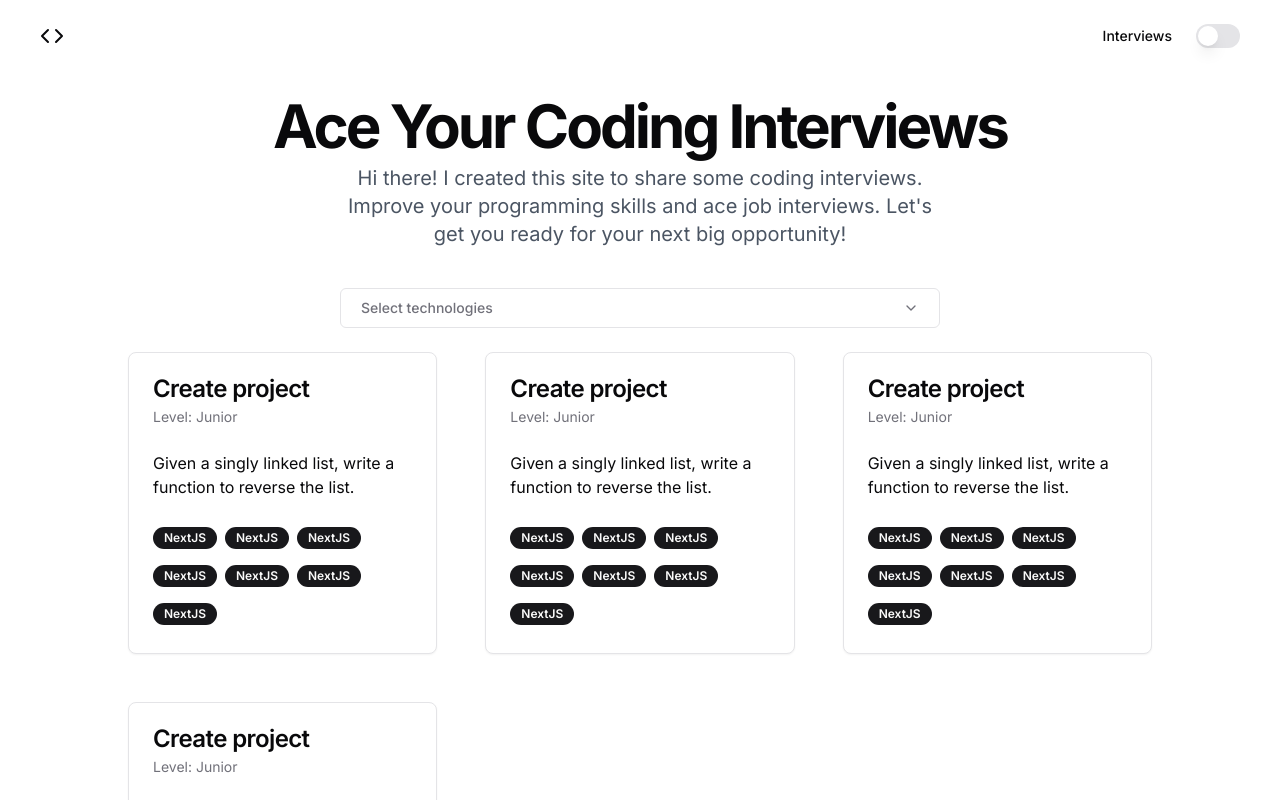
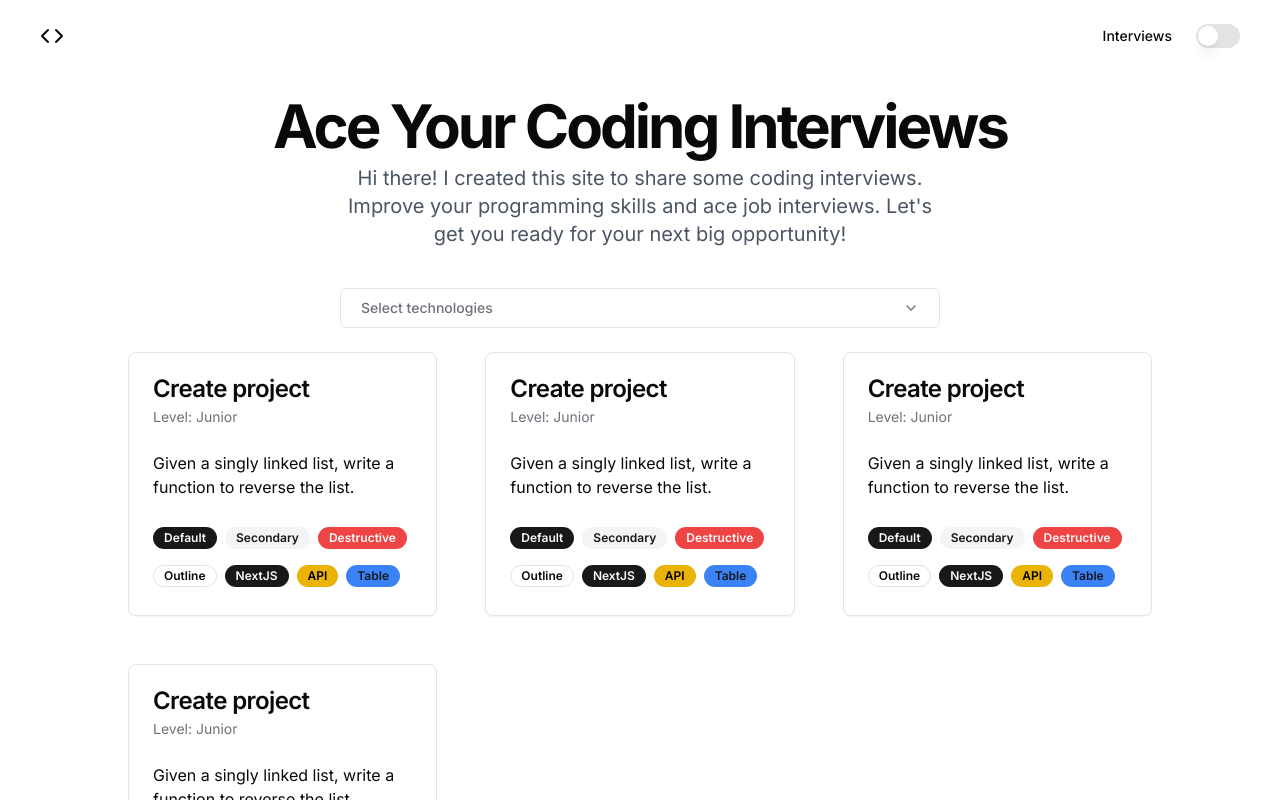
Before and after one commit to cristiand395/codinginterviews, a Next.js app: page / in a window 1280 px wide. Shown: the top 800 px of the page. Built offline with nearby package versions, Linux system fonts and the light colour scheme.

Commit message:
badges nextjs api table

```diff
--- a/src/components/InterviewCard.tsx
+++ b/src/components/InterviewCard.tsx
@@ -21,13 +21,13 @@ export function InterviewCard({ id }: { id: string }) {
           Given a singly linked list, write a function to reverse the list.
         </CardContent>
         <CardFooter className="gap-2">
-          <Badge variant="default">NextJS</Badge>
-          <Badge variant="default">NextJS</Badge>
-          <Badge variant="default">NextJS</Badge>
-          <Badge variant="default">NextJS</Badge>
-          <Badge variant="default">NextJS</Badge>
-          <Badge variant="default">NextJS</Badge>
-          <Badge variant="default">NextJS</Badge>
+          <Badge variant="default">Default</Badge>
+          <Badge variant="secondary">Secondary</Badge>
+          <Badge variant="destructive">Destructive</Badge>
+          <Badge variant="outline">Outline</Badge>
+          <Badge variant="nextjs">NextJS</Badge>
+          <Badge variant="api">API</Badge>
+          <Badge variant="table">Table</Badge>
         </CardFooter>
       </Card>
     </Link>
--- a/src/components/ui/badge.tsx
+++ b/src/components/ui/badge.tsx
@@ -15,6 +15,12 @@ const badgeVariants = cva(
         destructive:
           "border-transparent bg-destructive text-destructive-foreground hover:bg-destructive/80",
         outline: "text-foreground",
+        nextjs:
+          "border-transparent bg-primary text-primary-foreground hover:bg-primary/80",
+        api:
+          "border-transparent bg-yellow-500 text-black hover:bg-primary/80",
+        table:
+          "border-transparent bg-blue-500 text-secondary-foreground",
       },
     },
     defaultVariants: {
```
